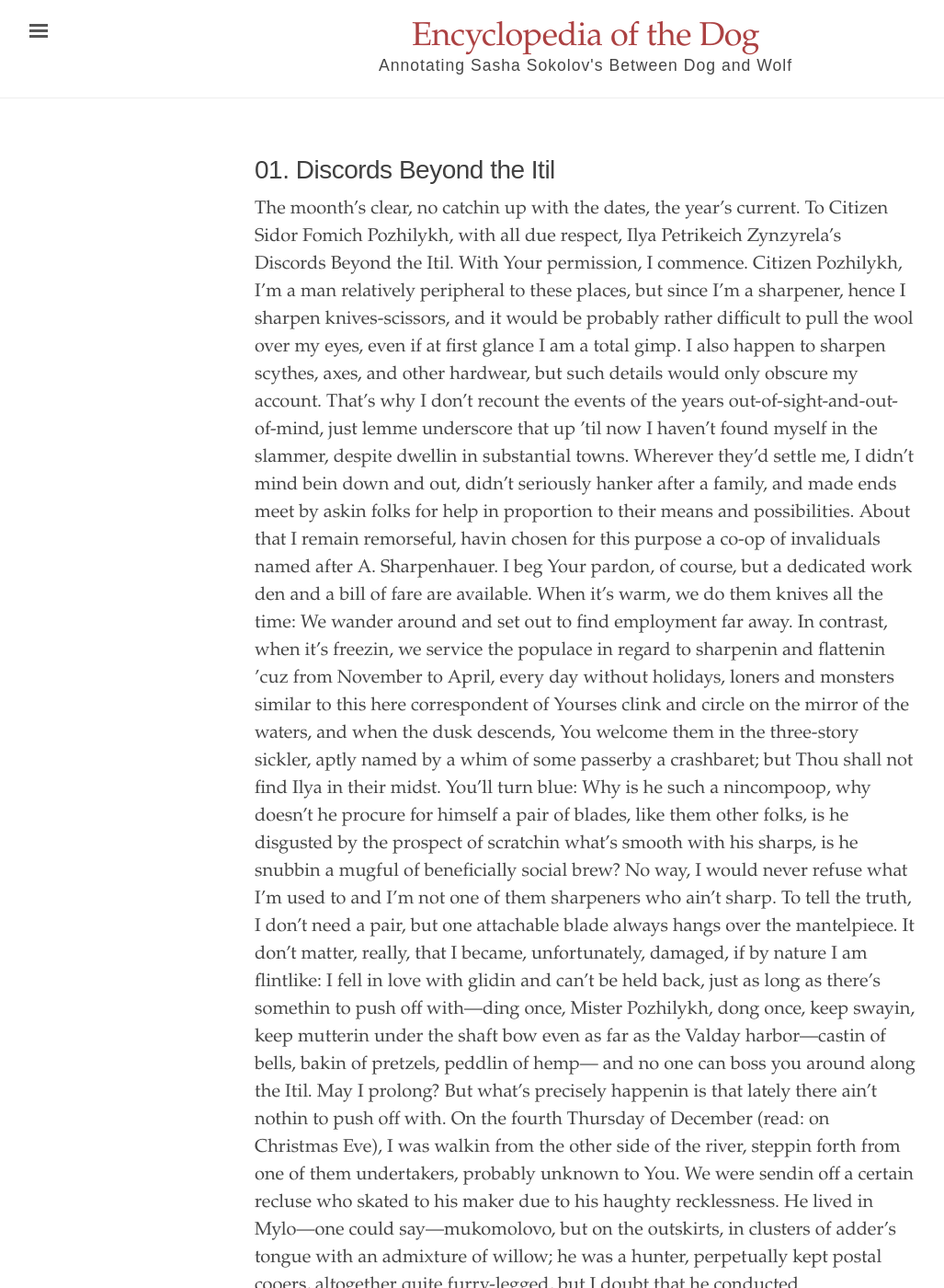
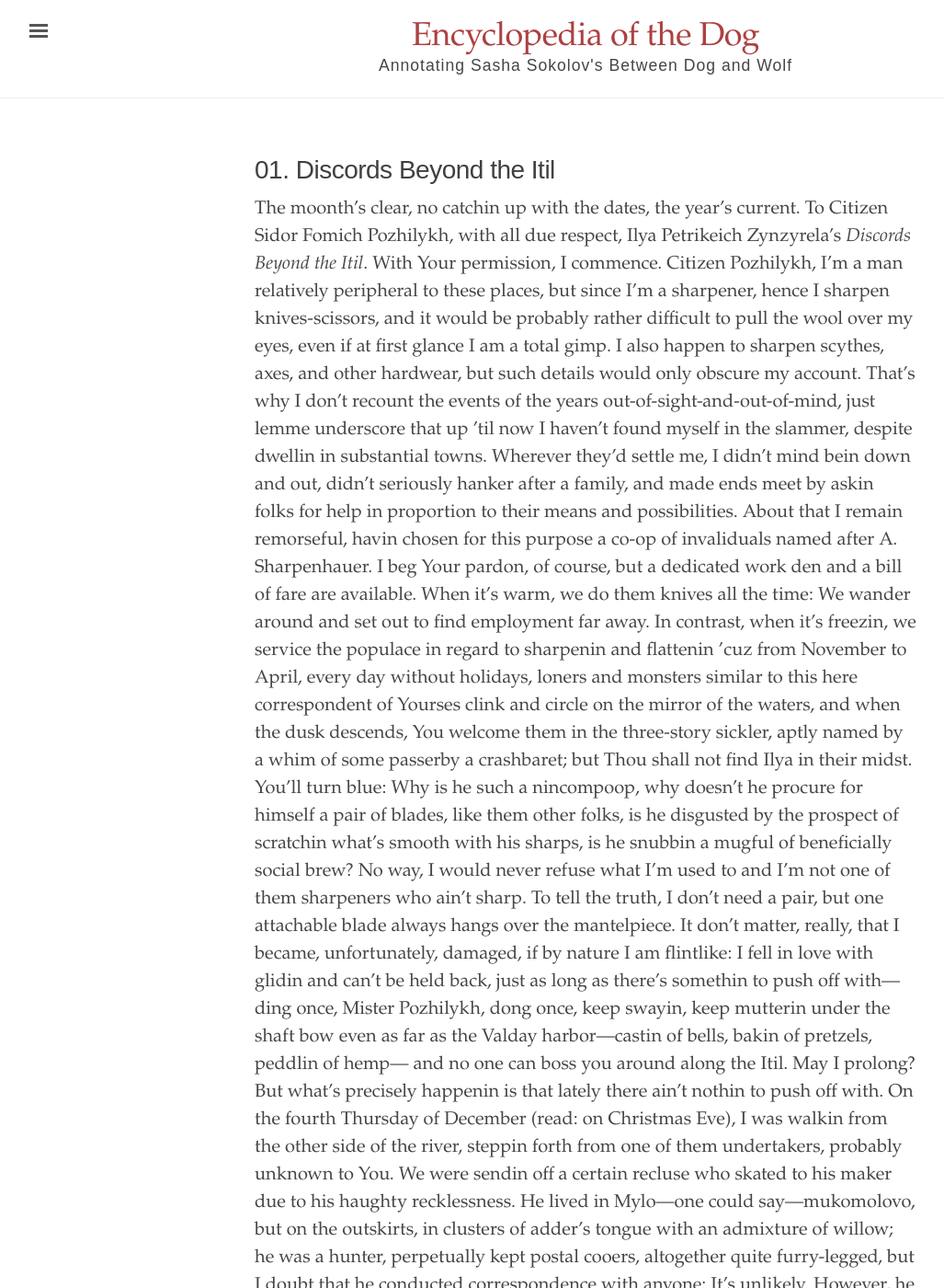
Before and after one commit to digbmc/dog-annotation-site, a Jekyll site: the page built from _texts/01_en.md, in a window 1280 px wide and 1400 px high. Shown: the whole window at 92% size, without its empty margins (3-1030 px from the left). Built offline with Jekyll 4.4.1, drawn with Linux system fonts in a browser that asks for light colours; some of the changed text lies outside the part shown.

Commit message:
added italics

```diff
--- a/_texts/01_en.md
+++ b/_texts/01_en.md
@@ -6,7 +6,7 @@ language: en
 
 The moonth’s clear, no catchin up with the dates, the
 year’s current. To Citizen Sidor Fomich Pozhilykh,
-with all due respect, Ilya Petrikeich Zynzyrela’s Discords Beyond the Itil. With Your permission, I commence. Citizen Pozhilykh, I’m a man relatively peripheral to these places,
+with all due respect, Ilya Petrikeich Zynzyrela’s *Discords Beyond the Itil*. With Your permission, I commence. Citizen Pozhilykh, I’m a man relatively peripheral to these places,
 but since I’m a sharpener, hence I sharpen knives-scissors, and
 it would be probably rather difficult to pull the wool over my
 eyes, even if at first glance I am a total gimp. I also happen to
@@ -183,7 +183,7 @@ greatest poachers in front of Him. And in vain, in vain they
 bumped Nikola off one day. Here he is, by the way, takin their
 catch from their under-the-ice traps beyond the islands. He
 tied his sack, put it on his sled, and started pullin. He’s shiverin,
-the blizzard has blasted his longsighted orbs, his valenki are
+the blizzard has blasted his longsighted orbs, his *valenki* are
 worn out, he lost his mittens, his skates ain’t sharpened, and
 the annoyin Wolfox shows right up. Throw me a fishie, he
 threatens Nikolay, throw me another, otherwise I’ll send darkness on the Itil. Night scares Nikolay from Ploski more than
```
